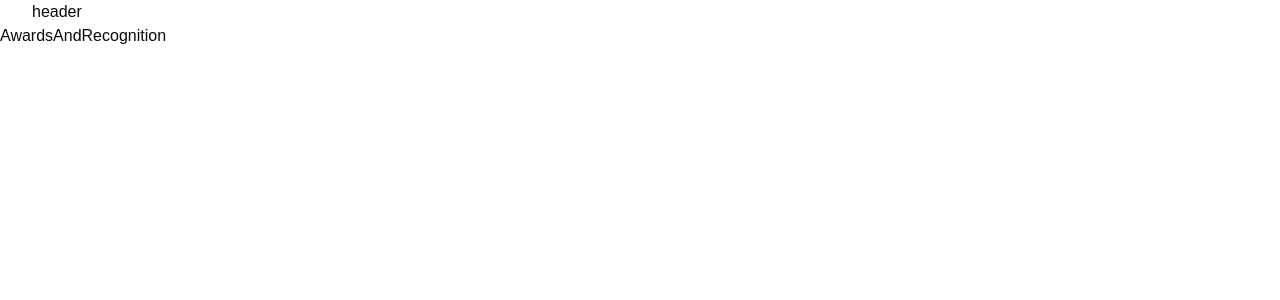
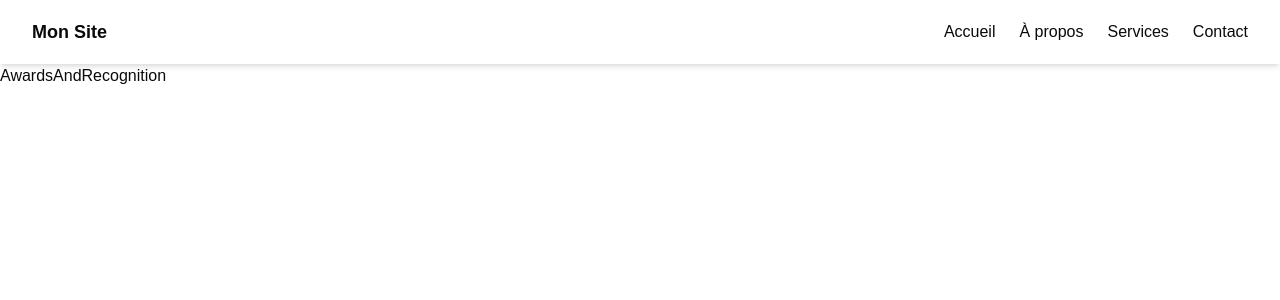
Before and after one commit to kengnidoriane/teacher-porfolio, a Next.js app: page /awards-and-recognition in a window 1280 px wide. Shown: the top 300 px of the page. Built offline with nearby package versions, Linux system fonts and the light colour scheme.

Commit message:
essai header en Nextjs

```diff
--- a/components/ui/global/header.tsx
+++ b/components/ui/global/header.tsx
@@ -1,9 +1,40 @@
+"use client"
 import { AppContainer } from "./app-container";
+import { Menu, X } from 'lucide-react';
+import { useState } from 'react';
 
 export function Header() {
+  const [isMenuOpen, setIsMenuOpen] = useState(false);
+
+  const toggleMenu = () => {
+    setIsMenuOpen(!isMenuOpen);
+  };
   return (
-    <header>
-      <AppContainer>header</AppContainer>
-    </header>
+    <header className="bg-white shadow-md">
+    <AppContainer>
+      <div className="flex items-center justify-between h-16">
+        <div className="text-lg font-semibold">Mon Site</div>
+        <nav className="hidden md:flex space-x-6">
+          <a href="#" className="hover:text-gray-600">Accueil</a>
+          <a href="#" className="hover:text-gray-600">À propos</a>
+          <a href="#" className="hover:text-gray-600">Services</a>
+          <a href="#" className="hover:text-gray-600">Contact</a>
+        </nav>
+        <button onClick={toggleMenu} className="md:hidden">
+          {isMenuOpen ? <X /> : <Menu />}
+        </button>
+      </div>
+      {isMenuOpen && (
+        <div className="md:hidden mt-4">
+          <nav className="flex flex-col space-y-4">
+            <a href="#" className="hover:text-gray-600">Accueil</a>
+            <a href="#" className="hover:text-gray-600">À propos</a>
+            <a href="#" className="hover:text-gray-600">Services</a>
+            <a href="#" className="hover:text-gray-600">Contact</a>
+          </nav>
+        </div>
+      )}
+    </AppContainer>
+  </header>
   );
 }
```
